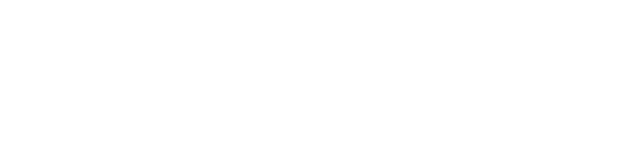
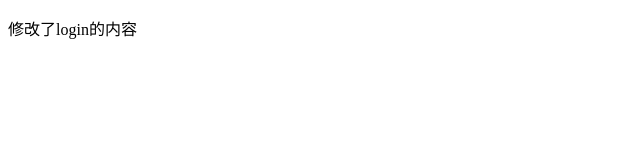
Before and after one commit to Wuguang11/test, a plain HTML site: page index.html in a window 1280 px wide. Shown: the whole page, without its empty margins (0-640 px from the left). Drawn offline with Linux system fonts and the light colour scheme.

Commit message:
修改了login的内容

```diff
--- a/index.html
+++ b/index.html
@@ -5,6 +5,7 @@
     <meta http-equiv="X-UA-Compatible" content="IE=edge" />
     <meta name="viewport" content="width=device-width, initial-scale=1.0" />
     <title>Document</title>
+    <p>修改了login的内容</p>
   </head>
   <body></body>
 </html>
```
